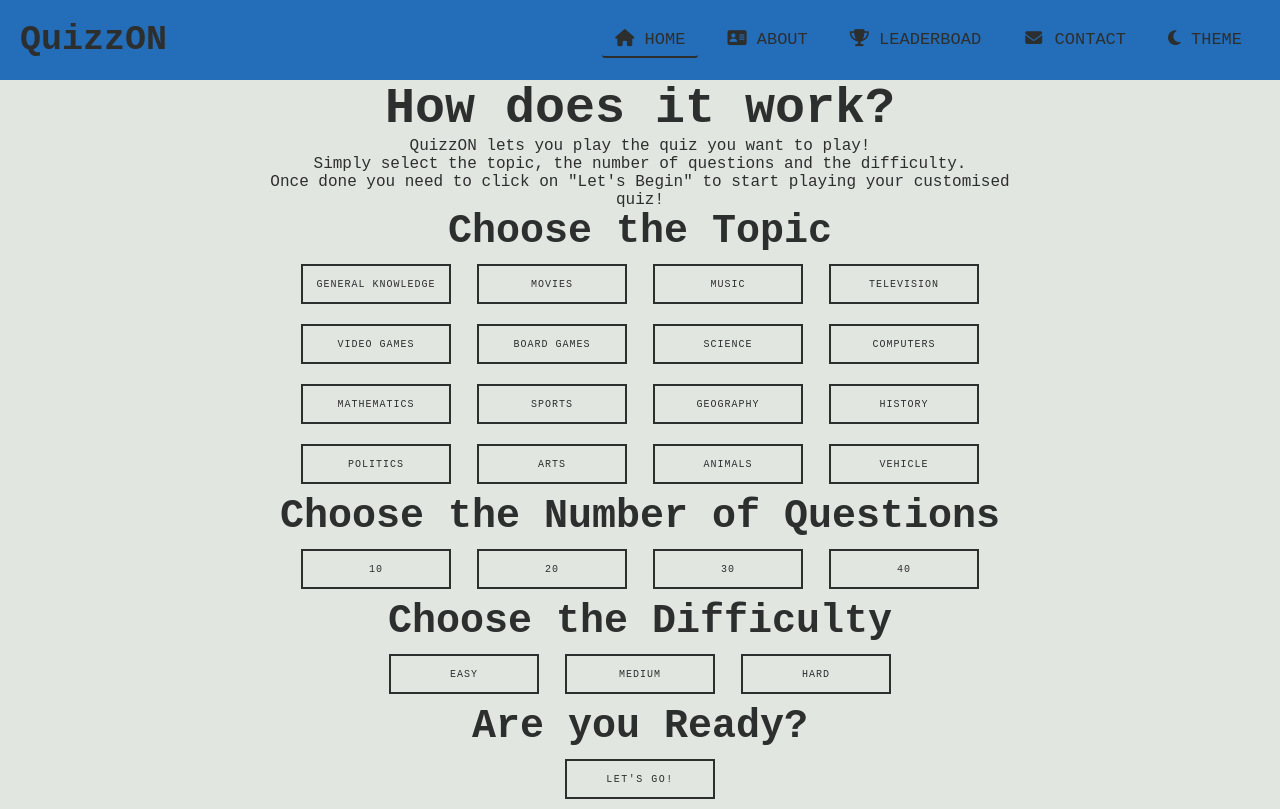
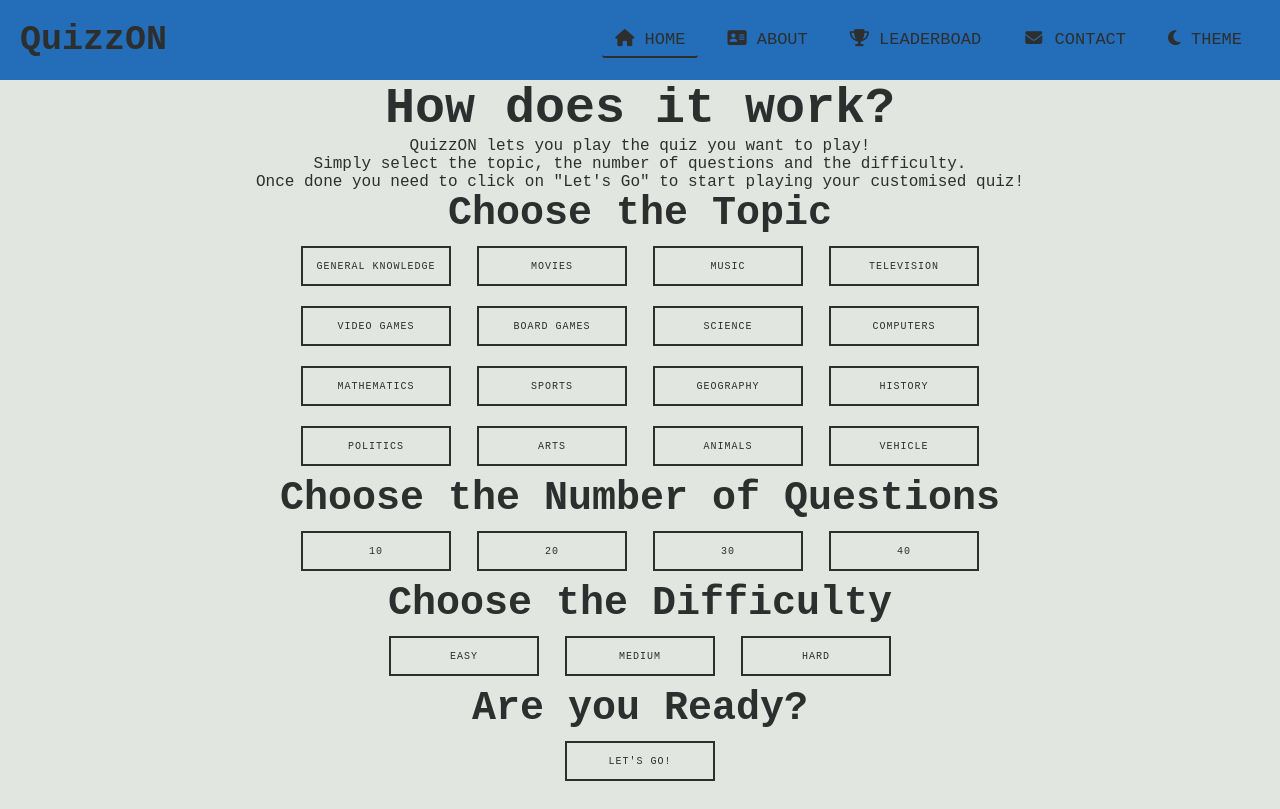
Before and after one commit to 4nner/SET08101-CW, a plain HTML site: page index.html in a window 1280 px wide. Drawn offline with Linux system fonts and the light colour scheme.

Commit message:
feat: quiz builder now redirects to game page
The button "Let's Go" now redirect the user to the quiz.
Only if the user has selected all the setting.

```diff
--- a/index.html
+++ b/index.html
@@ -42,7 +42,7 @@
       <h2>How does it work?</h2>
       <p class="introduction">QuizzON lets you play the quiz you want to play!<br>
         Simply select the topic, the number of questions and the difficulty.<br>
-        Once done you need to click on "Let's Begin" to start playing your customised quiz!</p>
+        Once done you need to click on "Let's Go" to start playing your customised quiz!</p>
     </div>
     <!-- Topic -->
     <div id="topic" class="centered">
@@ -150,14 +150,12 @@
       </a>
     </div>
     <!-- Ready -->
-
-    <!-- TODO: Make button "unclickable" or show alert if user did not select all the options -->
     <div id="ready" class="centered">
       <h3>Are you Ready?</h3>
-      <div class="button" id="start">
+      <a href="javascript:void(0);" onclick="build()" class="button" id="start">
         <div id="dub-arrow"><img src="img/iconmonstr-arrow-48-240.png?raw=true"></div>
-        <a href="#">Let's Go!</a>
-      </div>
+        <span>Let's Go!</span>
+      </a>
     </div>
   </div>
 
--- a/js/builder.js
+++ b/js/builder.js
@@ -1,4 +1,7 @@
 window.onload = resetChoices();
+
+/* HTML Elements */
+const go = document.getElementById("start");
 
 /* Buttons Elements */
 const topics = ["9", "11", "12", "14", "15", "16", "17", "18", "19", "21", "22", "23", "24", "25", "27", "28"];
@@ -58,3 +61,18 @@ function setDifficulty(difficulty) {
 
     localStorage.setItem("difficulty", difficulty);
 }
+
+function build() {
+    let topic = localStorage.getItem("topic");
+    let difficulty = localStorage.getItem("difficulty");
+    let number = localStorage.getItem("number");
+
+    if (topic === "undefined" || difficulty == "undefined" || number === "undefined") {
+        go.classList.add("incomplete");
+        setTimeout(function () {
+            go.classList.remove("incomplete");
+        }, 2000); // Wait 2 seconds
+    } else {
+        return window.location.assign("/play.html");
+    }
+}
--- a/style/colours.css
+++ b/style/colours.css
@@ -46,6 +46,10 @@ nav a:hover {
 
 .wrong {
     background: #D74E09;
+}
+
+.incomplete {
+    border-color: #D74E09 !important;
 }
 
 .progress {
```
